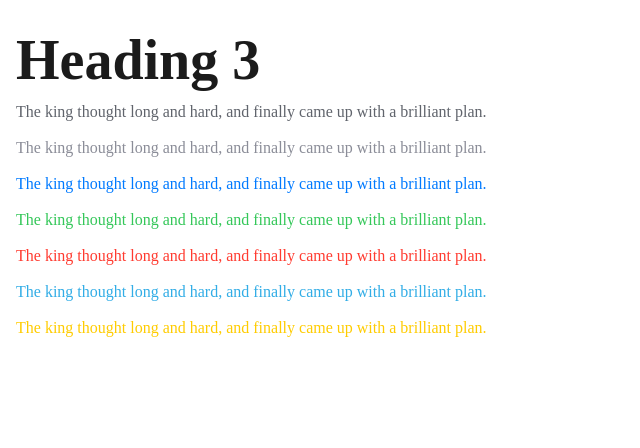
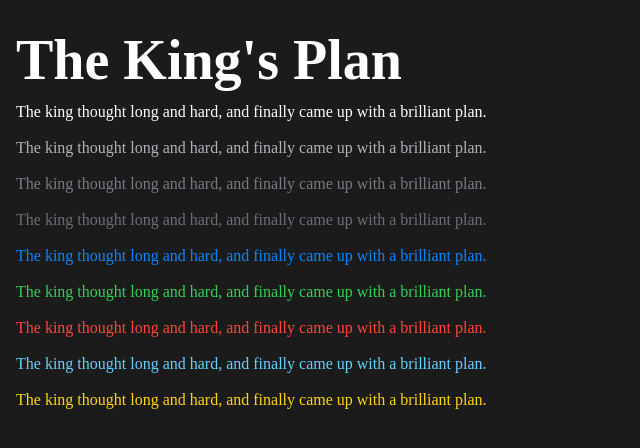
Before and after one commit to merzainc/themes, a Next.js app: page / in a window 1280 px wide. Shown: the top 448 px of the page, without its empty margins (0-640 px from the left). Built offline with nearby package versions, Linux system fonts and the light colour scheme; a web font is replaced by a local one.

Commit message:
feat: add dark text colors

```diff
--- a/src/pages/_document.tsx
+++ b/src/pages/_document.tsx
@@ -9,7 +9,7 @@ export default function Document() {
         <link rel='stylesheet' href='https://rsms.me/inter/inter.css' />
       </Head>
       <body className='bg-regular text-regular'>
-        <ThemeProvider defaultTheme='light' attribute='class'>
+        <ThemeProvider defaultTheme='dark' attribute='class'>
           <Main />
           <NextScript />
         </ThemeProvider>
--- a/src/pages/index.tsx
+++ b/src/pages/index.tsx
@@ -7,9 +7,17 @@ function IndexPage() {
         <title>TSX</title>
       </Head>
       <div className='mx-auto max-w-7xl pt-8 px-4'>
-        <h3 className='heading-lg font-bold mb-3'>Heading 3</h3>
+        <h3 className='heading-lg font-bold mb-3'>The King's Plan</h3>
         <div className='space-y-3'>
+          <p className='text-regular'>
+            The king thought long and hard, and finally came up with a brilliant
+            plan.
+          </p>
           <p className='text-secondary'>
+            The king thought long and hard, and finally came up with a brilliant
+            plan.
+          </p>
+          <p className='text-tertiary'>
             The king thought long and hard, and finally came up with a brilliant
             plan.
           </p>
--- a/src/styles/globals.css
+++ b/src/styles/globals.css
@@ -6,9 +6,19 @@
   :root {
     /* Backgrounds */
     --bg-regular: 0 0% 100%;
+    --bg-screen: var(--slate1);
+    --bg-subtle: var(--slate2);
+    --bg-element: var(--slate3);
+    --bg-hover: var(--slate4);
+    --bg-selected: var(--slate5);
+    --bg-overlay: var(--expo-color-white);
+    --bg-success: var(--green3);
+    --bg-warning: var(--yellow3);
+    --bg-danger: var(--red3);
+    --bg-info: var(--blue3);
 
     /* Text */
-    --text-regular: 0 0% 10.6%;
+    --text-regular: 165, 1.8% 44.7%;
     --text-secondary: 220 5.9% 40%;
     --text-tertiary: 226.2 5.4% 52.7%;
     --text-muted: 230.8 5.9% 57.1%;
@@ -21,16 +31,26 @@
   .dark {
     /* Backgrounds */
     --bg-regular: 0 0% 10.6%;
+    --bg-screen: var(--slate1);
+    --bg-subtle: var(--slate2);
+    --bg-element: var(--slate3);
+    --bg-hover: var(--slate4);
+    --bg-selected: var(--slate5);
+    --bg-overlay: var(--expo-color-white);
+    --bg-success: var(--green3);
+    --bg-warning: var(--yellow3);
+    --bg-danger: var(--red3);
+    --bg-info: var(--blue3);
 
     /* Text */
-    --text-regular: 210 12.5% 12.5%;
-    --text-secondary: var(--slate11);
-    --text-tertiary: var(--slate10);
-    --text-muted: var(--slate9);
+    --text-regular: 0 0% 100%;
+    --text-secondary: 216 6.8% 71%;
+    --text-tertiary: 221.5 5.2% 49.2%;
+    --text-muted: 218.6 6.3% 43.9%;
     --text-link: 210.1 100% 52%;
-    --text-success: var(--green11);
-    --text-warning: var(--yellow11);
-    --text-danger: var(--red11);
-    --text-info: var(--blue11);
+    --text-success: 134.9 63.6% 50.4%;
+    --text-warning: 50 100% 52%;
+    --text-danger: 3.4 100% 61.4%;
+    --text-info: 197.4 100% 69.6%;
   }
 }
```
